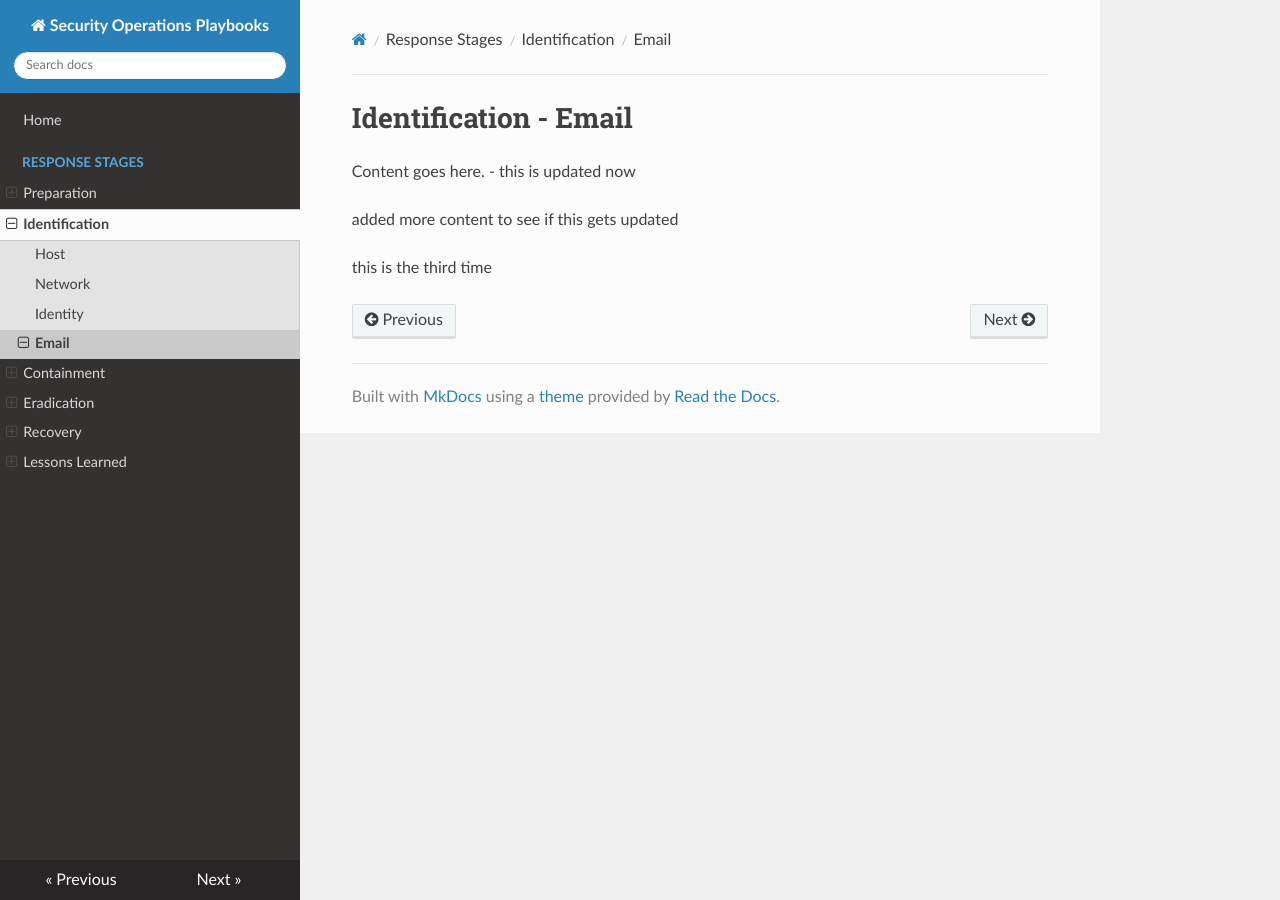
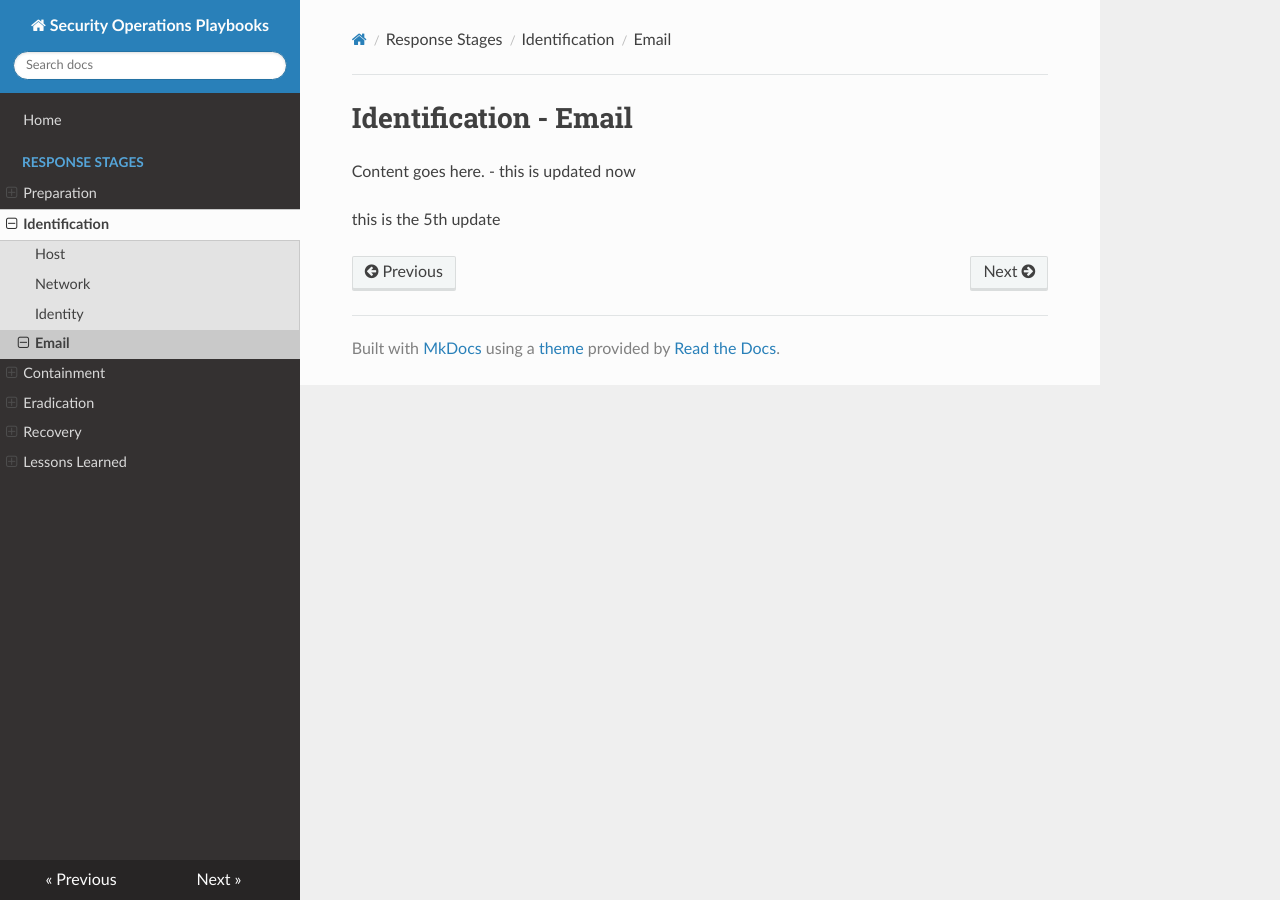
Before and after one commit to Cyber2499/DWReact.github.io, an MkDocs documentation site: the page built from docs/incident-response/identification/email.md, in a window 1280 px wide. Built offline with MkDocs 1.6.1, drawn with Linux system fonts in a browser that asks for light colours; nearby versions of some CDN libraries.

Commit message:
Update email.md

```diff
--- a/docs/incident-response/identification/email.md
+++ b/docs/incident-response/identification/email.md
@@ -3,8 +3,4 @@
 
 Content goes here. - this is updated now
 
-
-added more content to see if this gets updated
-
-
-this is the third time
+this is the 5th update
```
